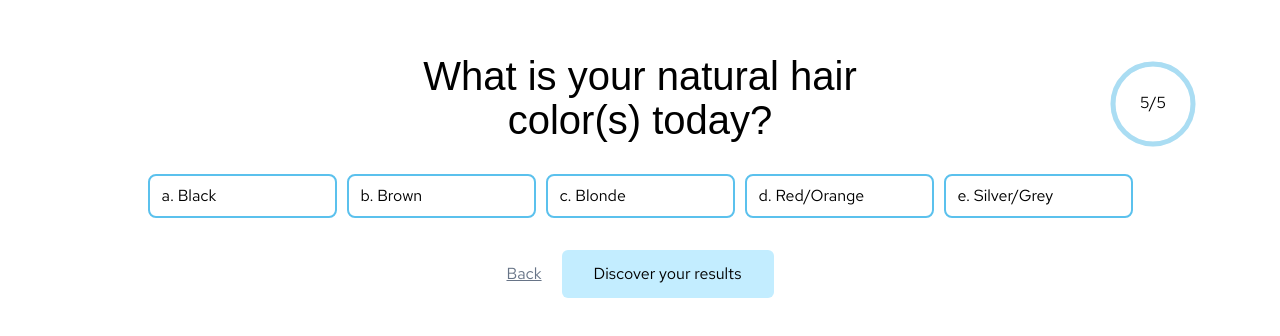
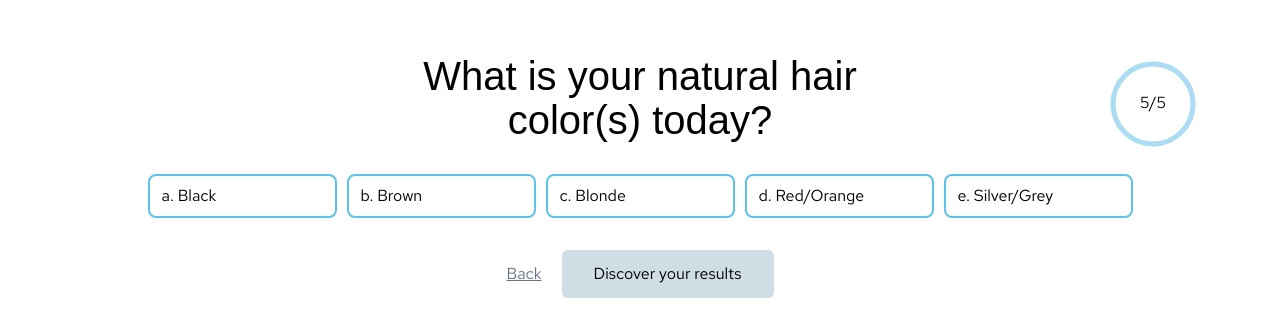
Before and after one commit to PetarPetrov01/Skincare-quiz, a Next.js app: page /quiz/5 in a window 1280 px wide. Shown: the part 224-560 px from the top of the page. Built offline with nearby package versions, Linux system fonts and the light colour scheme; a web font is replaced by a local one.

Commit message:
Change question checking from function to state and useEffect

```diff
--- a/src/components/FinalQuestion.tsx
+++ b/src/components/FinalQuestion.tsx
@@ -1,6 +1,6 @@
 import { useQuizContext } from "@/contexts/QuizContext";
 import { useRouter } from "next/navigation";
-import { useState } from "react";
+import { useEffect, useState } from "react";
 import AnswerButton from "./AnswerButton";
 import Link from "next/link";
 import { AnswersArray, QuestionType } from "@/types/Quiz";
@@ -16,26 +16,25 @@ export default function FinalQuestion({
   const { answers } = useQuizContext();
   const router = useRouter();
   const [showWarning, setShowWarning] = useState(false);
+  const [areAllAnswered, setAreAllAnswered] = useState(false);
 
-  const checkAnswers = () => {
-    const { washFrequency, ...stringAnswers } = answers;
-
-    for (const value of Object.values(stringAnswers)) {
-      console.log(value);
-      if (!value) return false;
+  useEffect(() => {
+    for (const value of Object.values(answers)) {
+      if (typeof value == "string") {
+        if (!value) return setAreAllAnswered(false);
+      } else {
+        if (!value[0]) return setAreAllAnswered(false);
+      }
     }
 
-    console.log(washFrequency[0]);
-    if (!washFrequency[0]) return false;
-
-    return true;
-  };
+    setAreAllAnswered(true);
+  }, [answers]);
 
   const handleLinkClick = (
     e: React.MouseEvent<HTMLAnchorElement | MouseEvent>
   ) => {
     e.preventDefault();
-    if (checkAnswers()) {
+    if (areAllAnswered) {
       router.push("/result");
     } else {
       setShowWarning(true);
@@ -54,14 +53,19 @@ export default function FinalQuestion({
         ))}
       </div>
       <div className="flex justify-center items-center gap-[20px]">
-        <Link href={"/quiz/4"} className="text-[#677487] hover:text-gray-800 duration-150 underline">
+        <Link
+          href={"/quiz/4"}
+          className="text-[#677487] hover:text-gray-800 duration-150 underline"
+        >
           Back
         </Link>
         <Link
           onClick={handleLinkClick}
           href={"/result"}
-          className={`px-8 py-3 text-[16px] rounded-md duration-150 text-black bg-skyblue ${
-            checkAnswers() == true ? "bg-skyblue hover:bg-[#aee7ff] hover:scale-[1.03]" : "bg-[#cedee4]"
+          className={`px-8 py-3 text-[16px] rounded-md duration-150 text-black ${
+            areAllAnswered
+              ? "bg-skyblue hover:bg-[#aee7ff] hover:scale-[1.03]"
+              : "bg-[#cedee4]"
           }`}
         >
           Discover your results
```
